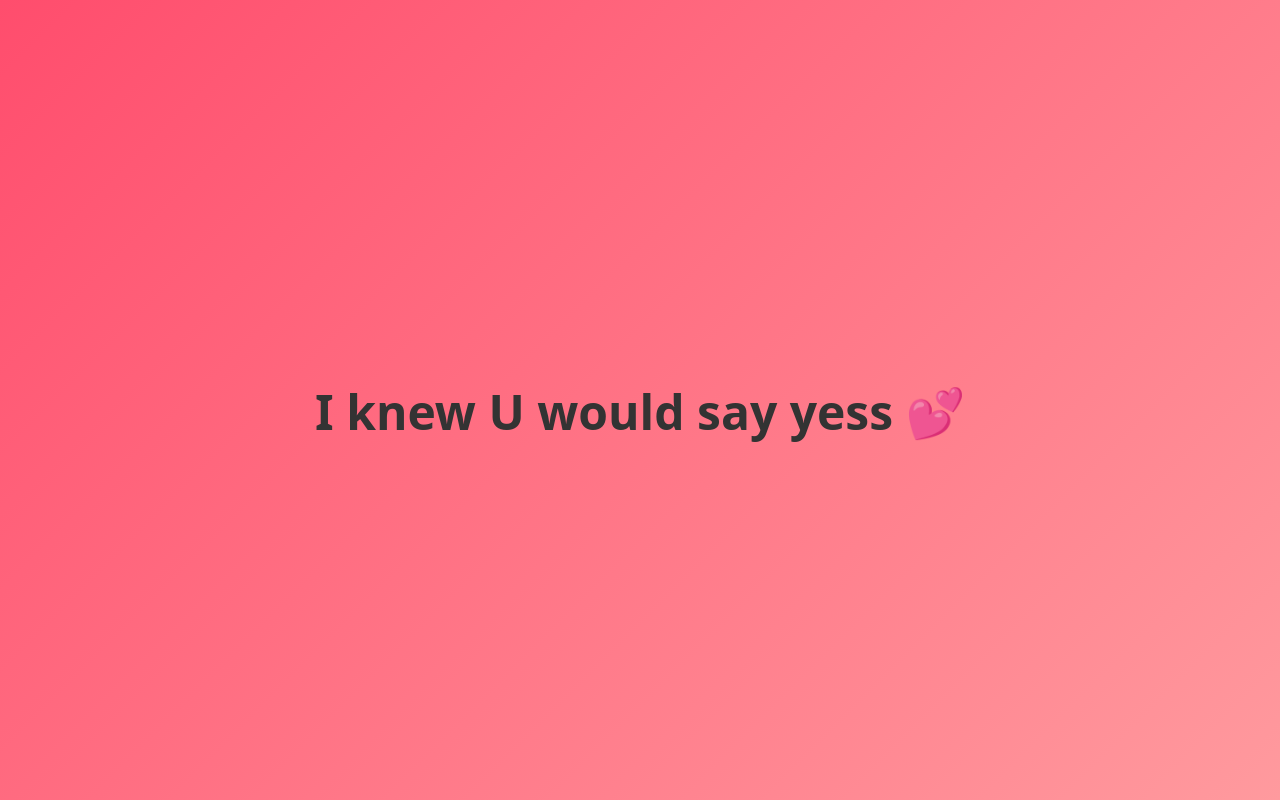
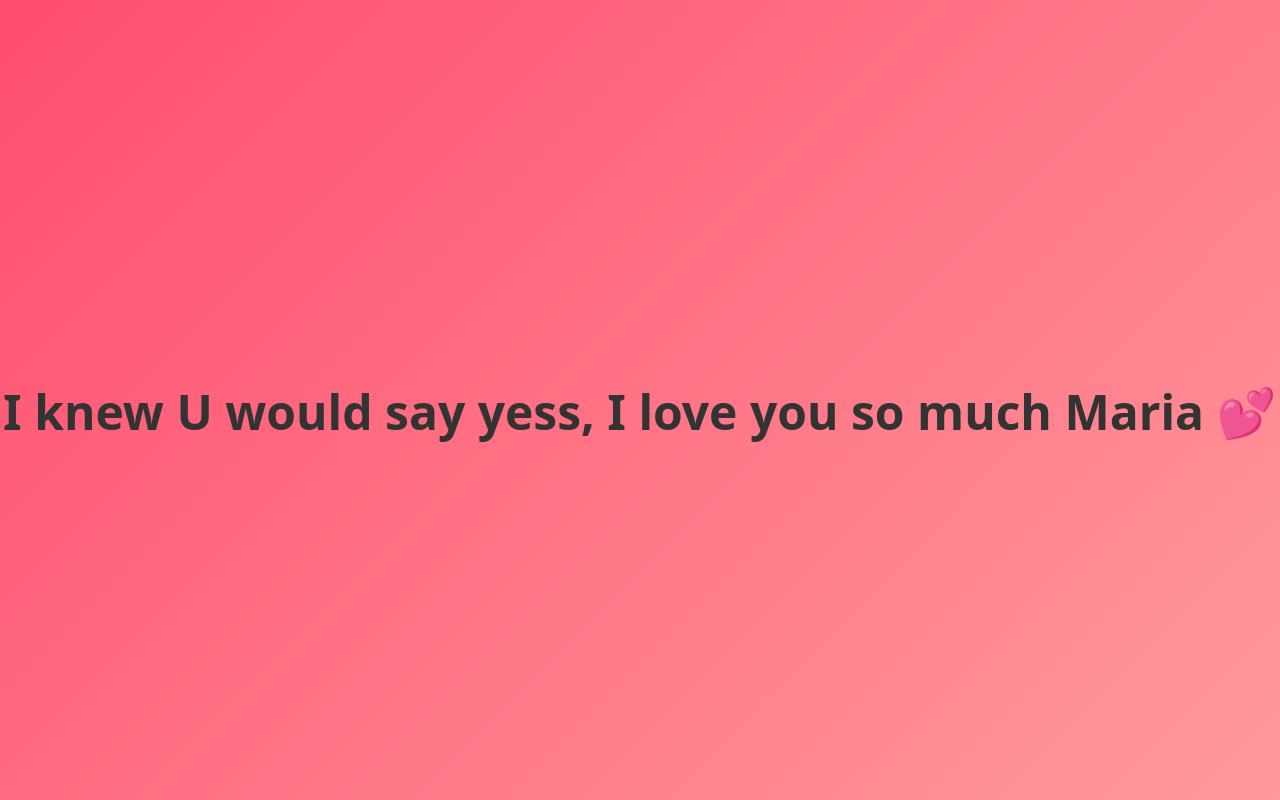
Before and after one commit to Dumfx/I-Love-You-Maria, a plain HTML site: page index.html in a window 1280 px wide. Both pictures are taken after a click on the button "Yes 💖". Drawn offline with Linux system fonts and the light colour scheme.

Commit message:
Update success message in index.html

```diff
--- a/index.html
+++ b/index.html
@@ -138,7 +138,7 @@
   </div>
 
   <div class="success" id="successPage">
-    <h1>I knew U would say yess 💕</h1>
+    <h1>I knew U would say yess, I love you so much Maria 💕</h1>
   </div>
 
   <script>
```
